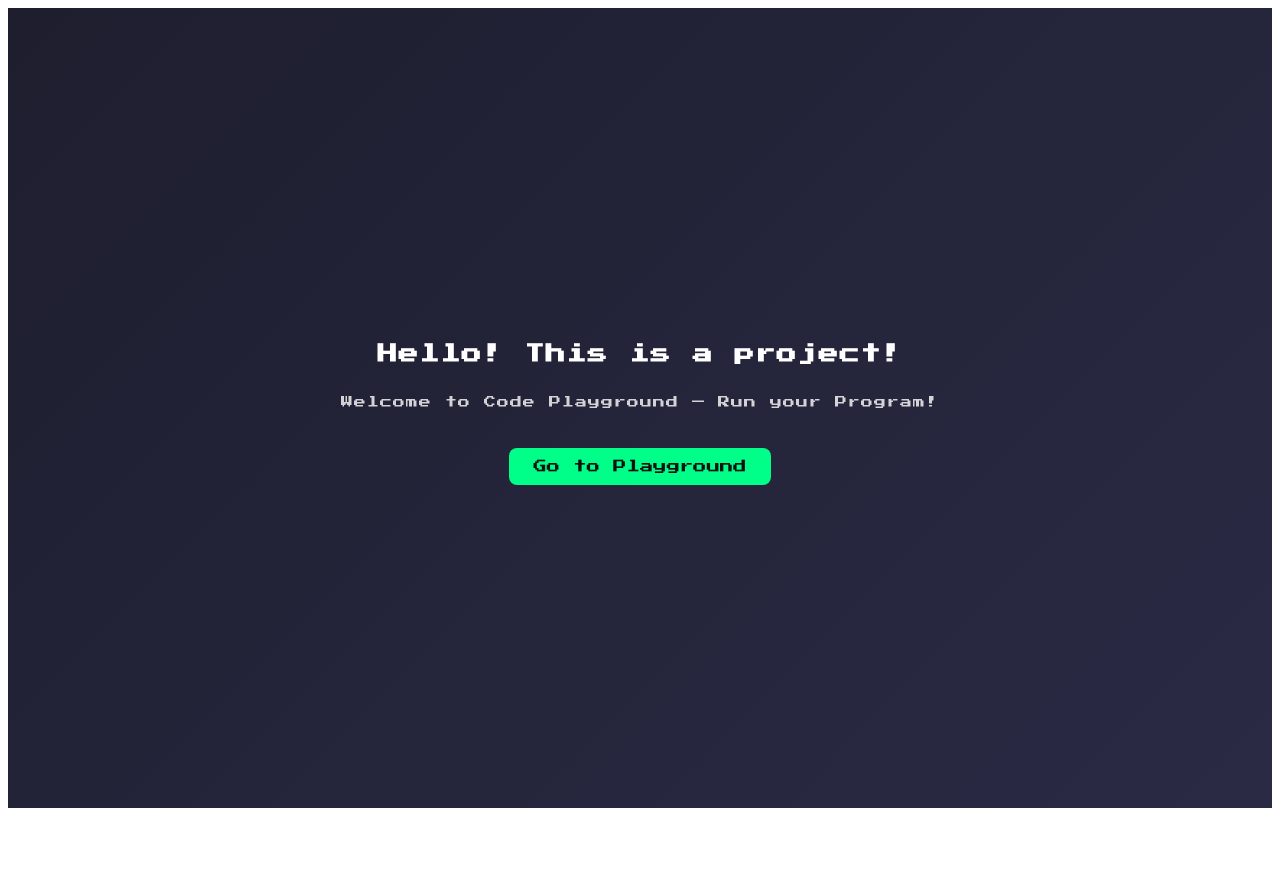
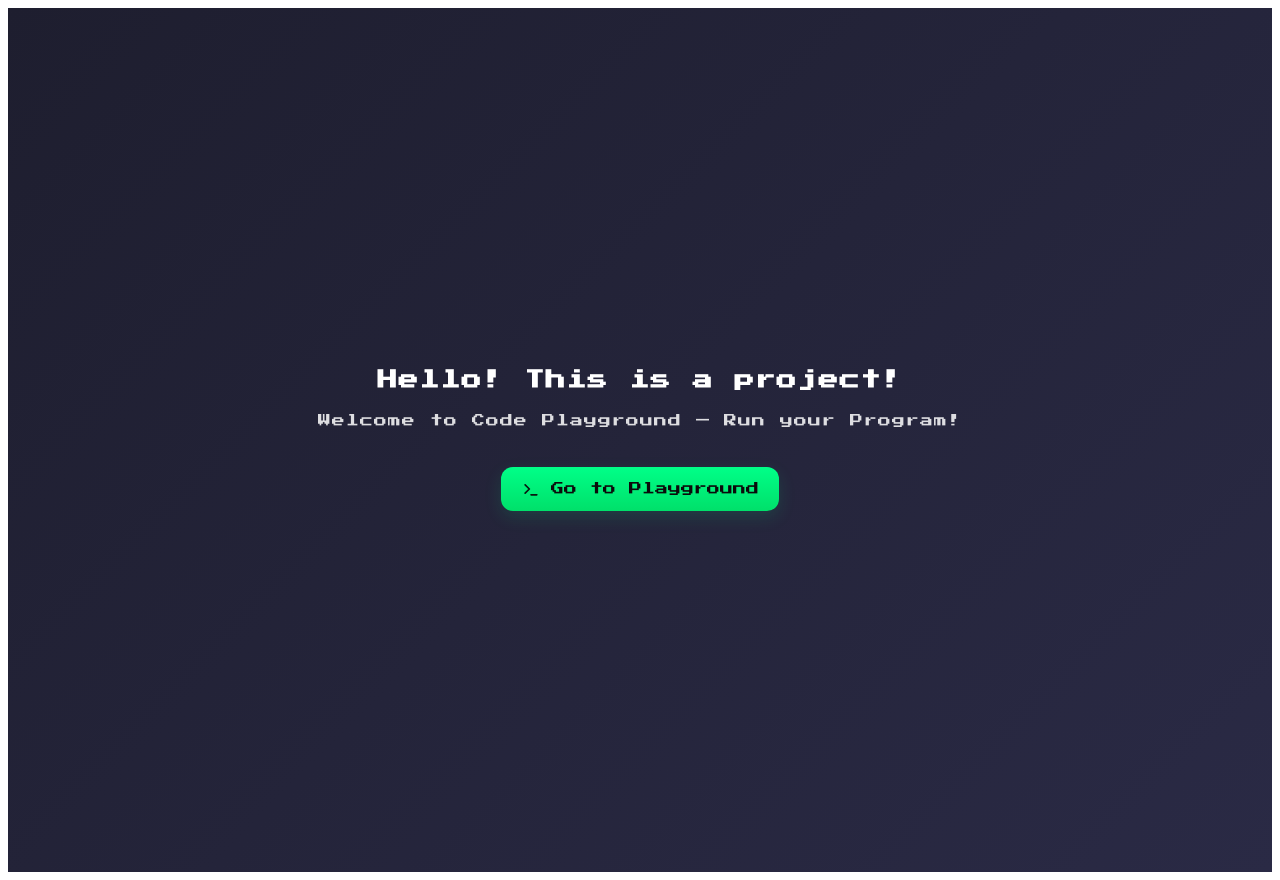
Before and after one commit to Shushanth101/code-playground, a React (Vite) app: page / in a window 1280 px wide. Before the commit the page ends 816 px from the top, so only its background shows below. Built offline with nearby package versions, Linux system fonts and the light colour scheme.

Commit message:
added console icon at homepage

```diff
--- /dev/null
+++ b/src/components/HomePage.css
@@ -0,0 +1,88 @@
+/* Button + small container styles — tweak colors if desired */
+.home {
+  font-family: "Press Start 2P", system-ui, -apple-system, "Segoe UI", Roboto, "Helvetica Neue", Arial;
+  text-align: center;
+  min-height: 100vh;
+  display: flex;
+  flex-direction: column;
+  justify-content: center;
+  align-items: center;
+  background: linear-gradient(135deg, #1e1e2f, #2a2a45);
+  color: #fff;
+  letter-spacing: 1px;
+  padding: 2rem;
+  gap: 1rem;
+}
+
+.home__title {
+  font-size: 20px;
+  margin: 0 0 8px;
+}
+
+.home__subtitle {
+  font-size: 13px;
+  margin: 0 0 24px;
+  opacity: 0.85;
+}
+
+/* CTA */
+.home__cta {
+  display: inline-flex;
+  align-items: center;
+  gap: 10px;
+  background: linear-gradient(180deg, #00ff88, #00e06a);
+  color: #0b0b0b;
+  border: none;
+  padding: 12px 20px;
+  border-radius: 12px;
+  font-family: inherit;
+  cursor: pointer;
+  box-shadow: 0 6px 18px rgba(0, 255, 136, 0.12);
+  transform: translateY(0);
+  transition: transform 180ms ease, box-shadow 180ms ease, filter 180ms ease;
+  font-size: 13px;
+  user-select: none;
+}
+
+/* Icon */
+.home__icon {
+  width: 20px;
+  height: 20px;
+  opacity: 0.95;
+}
+
+/* Hover / focus / active */
+.home__cta:hover {
+  transform: translateY(-3px) scale(1.02);
+  box-shadow: 0 12px 30px rgba(0, 255, 136, 0.18);
+  filter: saturate(1.05);
+}
+
+.home__cta:active {
+  transform: translateY(-1px) scale(0.995);
+}
+
+.home__cta:focus-visible {
+  outline: 3px solid rgba(0, 255, 136, 0.18);
+  outline-offset: 4px;
+  border-radius: 12px;
+}
+
+/* Reduced motion preference */
+@media (prefers-reduced-motion: reduce) {
+  .home__cta,
+  .home__cta:hover,
+  .home__cta:active {
+    transition: none;
+    transform: none;
+  }
+}
+
+/* Small screens */
+@media (max-width: 420px) {
+  .home__cta {
+    padding: 10px 14px;
+    gap: 8px;
+    font-size: 12px;
+  }
+}
--- a/src/components/HomePage.jsx
+++ b/src/components/HomePage.jsx
@@ -1,5 +1,6 @@
 import React from "react";
 import { useNavigate } from "react-router-dom";
+import "./HomePage.css";
 
 function HomePage() {
   const navigate = useNavigate();
@@ -9,48 +10,33 @@ function HomePage() {
   };
 
   return (
-    <div
-      style={{
-        fontFamily: "'Press Start 2P', system-ui",
-        textAlign: "center",
-        height: "100vh",
-        display: "flex",
-        flexDirection: "column",
-        justifyContent: "center",
-        alignItems: "center",
-        background: "linear-gradient(135deg, #1e1e2f, #2a2a45)",
-        color: "#fff",
-        letterSpacing: "1px",
-      }}
-    >
-      <h1 style={{ fontSize: "20px", marginBottom: "20px" }}>
-        Hello! This is a project!
-      </h1>
-      <p style={{ fontSize: "12px", marginBottom: "40px", opacity: 0.8 }}>
-        Welcome to Code Playground — Run your Program!
-      </p>
+    <div className="home">
+      <h1 className="home__title">Hello! This is a project!</h1>
+      <p className="home__subtitle">Welcome to Code Playground — Run your Program!</p>
+
       <button
+        className="home__cta"
         onClick={handleClick}
-        style={{
-          backgroundColor: "#00ff88",
-          border: "none",
-          color: "#111",
-          padding: "12px 24px",
-          fontFamily: "'Press Start 2P', system-ui",
-          cursor: "pointer",
-          borderRadius: "8px",
-          transition: "transform 0.2s, box-shadow 0.2s",
-        }}
-        onMouseOver={(e) => {
-          e.target.style.transform = "scale(1.05)";
-          e.target.style.boxShadow = "0 0 10px #00ff88";
-        }}
-        onMouseOut={(e) => {
-          e.target.style.transform = "scale(1)";
-          e.target.style.boxShadow = "none";
-        }}
+        aria-label="Go to playground"
       >
-        Go to Playground
+        <svg
+          xmlns="http://www.w3.org/2000/svg"
+          width="20"
+          height="20"
+          viewBox="0 0 24 24"
+          fill="none"
+          stroke="currentColor"
+          strokeWidth="2"
+          strokeLinecap="round"
+          strokeLinejoin="round"
+          className="home__icon"
+          aria-hidden="true"
+          focusable="false"
+        >
+          <path d="M5 7l5 5l-5 5"></path>
+          <path d="M12 19l7 0"></path>
+        </svg>
+        <span className="home__cta-text">Go to Playground</span>
       </button>
     </div>
   );
```
